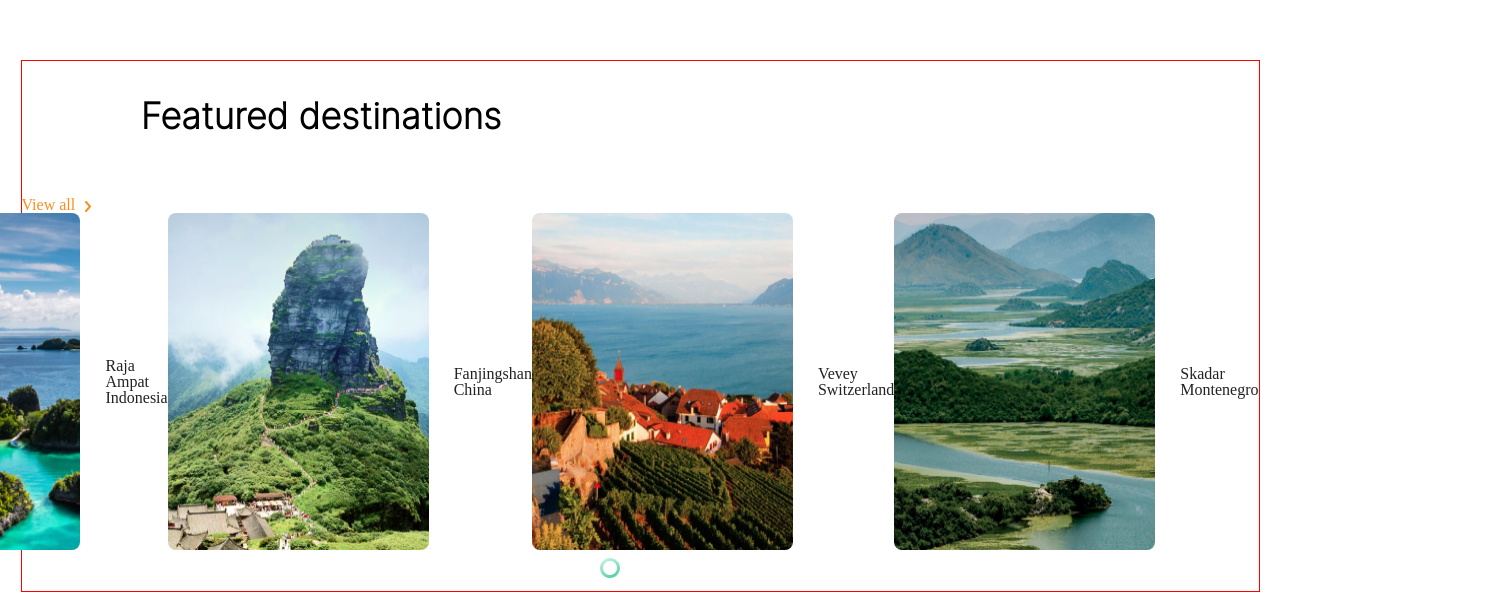
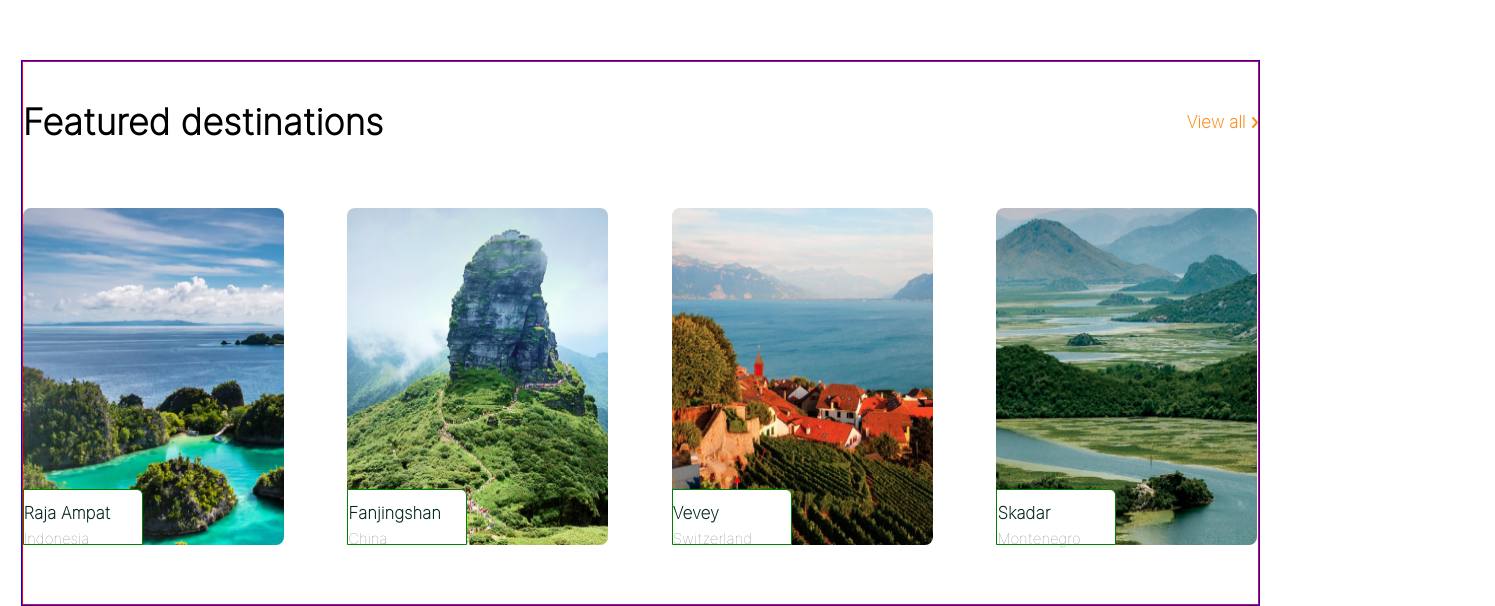
Before and after one commit to Dijen/fuzzy-journey, a plain HTML site: page index.html in a window 1280 px wide. Shown: the part 1847-2453 px from the top of the page, 1495 px wide, since content can reach past the window. Drawn offline with Linux system fonts and the light colour scheme.

Commit message:
fixed the header and two contents

```diff
--- a/css/style.css
+++ b/css/style.css
@@ -34,11 +34,6 @@
                 margin: 0 auto;
                 padding: 0 16px;
             }
-            /* .content {
-                min-width: 1203px;
-                width: 100%;
-                margin: 0 auto;
-            } */
 
             .header {
                 display: flex;
@@ -93,6 +88,7 @@
             .nav a:hover {
                 color: #202336;
             }
+            /* header */
 
             .finder {
                 display: flex;
@@ -102,13 +98,11 @@
                 height: 654px;
                 margin-top: 82px;
                 margin-bottom: 266px;
-                border: 1px solid rgb(136, 255, 0);
             }
 
-            .header_content {
+            .finder_content {
                 height: 654px;
                 width: 470px;
-                border: 1px solid rgb(0, 238, 255);
             }
 
             .title {
@@ -120,10 +114,9 @@
                 font-family: 'Inter-ExtraLightBETA';
                 line-height: 80px;
                 color: #202336;
-                /* border: 1px solid rgb(229, 255, 0); */
             }
 
-            .header_subtitle {
+            .finder_subtitle {
                 display: block;
                 margin-bottom: 21px;
                 font-family: sans-serif, Inter;
@@ -135,25 +128,21 @@
             }
 
             .line {
-                position: relative;
-                width: 30px;
-                height: 1px;
-                left: 0;
-                top: 21px;
+                width: 32px;
+                height: 2px;
                 margin-bottom: 48px;
                 background: #202336;
                 border-radius: 4px;
             }
 
             .select {
-                margin-bottom: 21px;
+                margin-bottom: 16px;
             }
 
             .div_select {
-                margin: 0 24px 26px 0;
+                margin: 0 24px 35px 0;
                 padding: 10px 0 10px 20px;
                 width: 220px;
-                /*220*/
                 height: 52px;
                 font-family: sans-serif, Inter;
                 font-style: normal;
@@ -208,23 +197,23 @@
 
             .small-svg {
                 position: absolute;
-                left: 600px;
-                bottom: 14px;
+                left: 564px;
+                top: 755px;
             }
 
             .big-svg {
                 position: absolute;
-                left: 0;
-                top: 435px;
+                left: -80px;
+                top: 475px;
             }
-            /* header */
 
             .container_section {
                 display: flex;
                 align-items: center;
-                margin: 0 auto;
+                margin: 0 225px;
                 margin-bottom: 260px;
-                width: 1242px;
+                max-width: 1270px;
+                width: 100%;
                 min-height: 550px;
             }
 
@@ -247,6 +236,7 @@
             }
 
             .section_paragraph {
+                width: 430px;
                 margin-bottom: 33px;
                 font-family: sans-serif;
                 font-style: normal;
@@ -279,27 +269,39 @@
 
             .section_plus-svg {
                 position: absolute;
-                left: 1025px;
+                left: 927px;
                 top: 1096px;
             }
 
             .section_small-svg {
                 position: absolute;
-                right: 503px;
+                right: 608px;
             }
             /* container_section */
 
-            .container_gallery {
-                position: relative;
-                margin: 0 auto 232px;
+            .main {
                 max-width: 1239px;
                 width: 100%;
-                height: 532px;
+                margin: 0 auto 232px;
+                border: 1px solid rgb(0, 4, 255)
+            }
+
+            .container_gallery {
+                display: flex;
+                flex-direction: column;
+                justify-content: space-between;
+                min-height: 532px;
                 border: 1px solid red
             }
 
+            .view_all {
+                display: flex;
+                justify-content: space-between;
+                align-items: center;
+                margin: 30px 0 56px 0;
+            }
+
             .gallery_subtitle {
-                margin: 30px 0 56px 119px;
                 font-family: Playfair Display;
                 font-style: normal;
                 font-weight: bold;
@@ -308,23 +310,65 @@
                 color: #000000;
             }
 
-            .gallery_img {
+            .gallery_imags {
                 display: flex;
-                justify-content: flex-end;
-                align-items: center;
+                justify-content: space-between;
+                margin-bottom: 59px;
+                max-width: 100%;
             }
 
-            .gallery_img img {
-                margin-right: 25px;
+            .gallery_imags img {
+                /* margin-right: 25px; */
                 width: 261px;
                 height: 337px;
                 border-radius: 8px;
             }
+            /* .gallery_img:last-child {
+                margin-right: 0;
+            } */
+
+            .gallery_img {
+                display: flex;
+                align-items: flex-end;
+            }
+
+            .img_p {
+                position: absolute;
+                padding-top: 11px;
+                width: 120px;
+                height: 56px;
+                font-family: Inter, sans-serif;
+                font-style: normal;
+                font-weight: 600;
+                font-size: 17px;
+                line-height: 25px;
+                background: #FFFFFF;
+                color: #042521;
+                border-radius: 0px 6px 0px 0px;
+                border: 1px solid green;
+            }
+
+            .img_span {
+                color: #80918E;
+                font-weight: 500;
+                font-size: 15px;
+                line-height: 24px;
+            }
 
             .gallery_link {
+                display: flex;
+                align-items: center;
                 text-decoration: none;
+                color: var(--orange);
+            }
+
+            .label {
                 cursor: pointer;
-                color: var(--orange);
+                font-family: Inter, sans-serif;
+                font-style: normal;
+                font-weight: 600;
+                font-size: 17px;
+                line-height: 60px;
             }
 
             .vector {
--- a/index.html
+++ b/index.html
@@ -11,9 +11,7 @@
 </head>
 
 <body>
-    <!-- <main class="main"> -->
     <div class="container">
-
         <header class="header">
             <a href="#">
                 <img class="logo" src="./img/logo.jpg" alt="logo" />
@@ -29,14 +27,13 @@
             <!-- /.nav -->
         </header>
         <!-- header -->
-        <!-- <div class="content"> -->
         <section class="finder">
-            <div class="header_content">
+            <div class="finder_content">
                 <h1 class="title">
                     Explore and <br> Travel
                 </h1>
-                <div class="header_box">
-                    <span class="header_subtitle">
+                <div class="finder_box">
+                    <span class="finder_subtitle">
                               Holiday finder
                             </span>
                     <div class="line"></div>
@@ -54,6 +51,7 @@
                   <option value="Grade">Grade</option>
                   <option value="Grade">Grade</option>
                 </select>
+                        <div>
                             <select class="div_select" name="select" id="">
                   <option value="Activity">Activity</option>
                   <option value="Activity">Activity</option>
@@ -67,6 +65,7 @@
                   <option value="Date">Date</option>
                 </select>
                         </div>
+                    </div>
                     <!-- /.select -->
 
                     <a class="explore" href="#">Explore</a>
@@ -79,6 +78,8 @@
             <img class="small-svg" src="./img/значки/element.svg" alt="circle">
         </section>
         <!-- /.finder -->
+    </div>
+    <!-- container -->
     <div class="container_section">
         <img class="section_image" src="./img/Thousand-02 1.png" alt="image">
         <div class="section_content">
@@ -93,10 +94,10 @@
             <img class="section_plus-svg" src="./img/значки/element3.svg" alt="image">
             <img class="section_small-svg" src="./img/значки/element.svg" alt="circle">
         </div>
-
         <!-- /.section_content -->
     </div>
     <!-- /.container_section -->
+    <main class="main">
         <div class="container_gallery">
             <div class="view_all">
                 <h2 class="gallery_subtitle">Featured destinations</h2>
@@ -105,31 +106,34 @@
                     <img class="vector" src="./img/slider/Vector 1.svg" alt="arrow">
                 </a>
             </div>
+            <!-- /.view_all -->
+            <div class="gallery_imags">
                 <div class="gallery_img">
                     <img src="./img/slider/image 1.png" alt="image">
-                <span class="img_span">Raja Ampat <br>
-              Indonesia</span>
+                    <p class="img_p">Raja Ampat <br>
+                        <span class="img_span">Indonesia</span></p>
+                </div>
+                <div class="gallery_img">
                     <img src="./img/slider/image 2.png" alt="image">
-                <span class="img_span">Fanjingshan <br>
-              China</span>
+                    <p class="img_p">Fanjingshan <br>
+                        <span class="img_span">China</span> </p>
+                </div>
                 <div class="gallery_img">
                     <img src="./img/slider/image 3.png" alt="image">
+                    <p class="img_p">Vevey<br>
+                        <span class="img_span">Switzerland</span></p>
                 </div>
-                <span class="img_span">Vevey<br>
-              Switzerland</span>
                 <div class="gallery_img">
                     <img src="./img/slider/image 4.png" alt="image">
+                    <p class="img_p">Skadar <br>
+                        <span class="img_span">Montenegro</span></p>
                 </div>
-                <span class="img_span">Skadar <br>
-              Montenegro</span>
             </div>
             <!-- gallery_img -->
         </div>
         <!-- container_gallery -->
-        <!-- </div> -->
-        <!-- content -->
-    </div>
-    <!-- container -->
+    </main>
+
 </body>
 
 </html>
```
Lines whose indentation alone changed are shown as unchanged.
